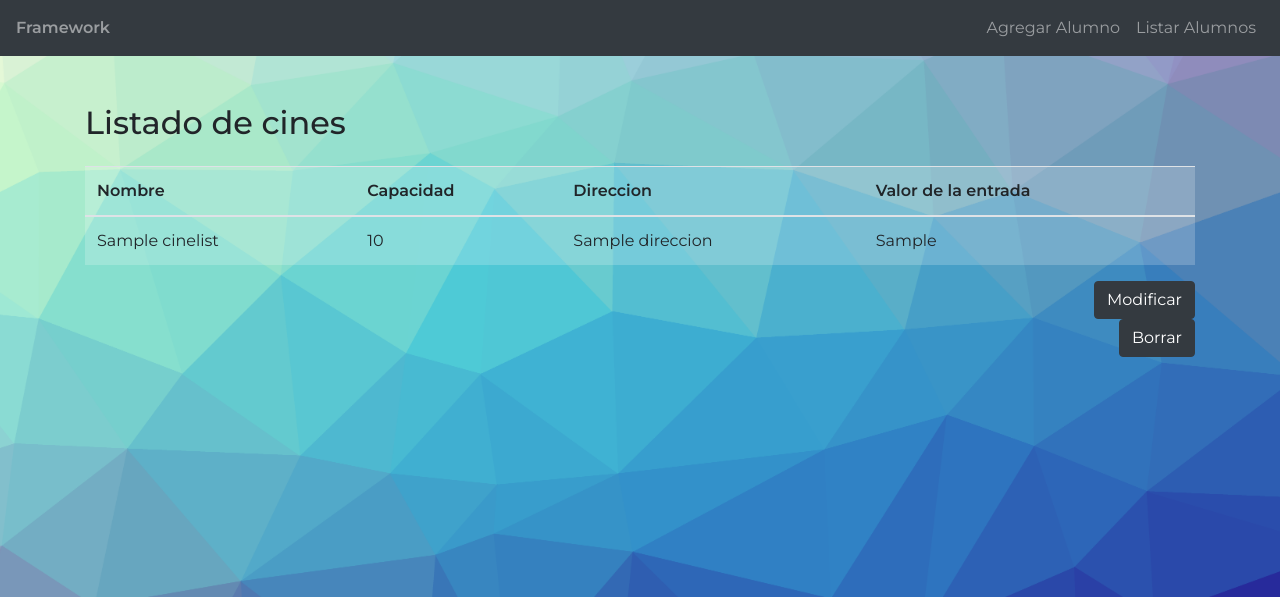
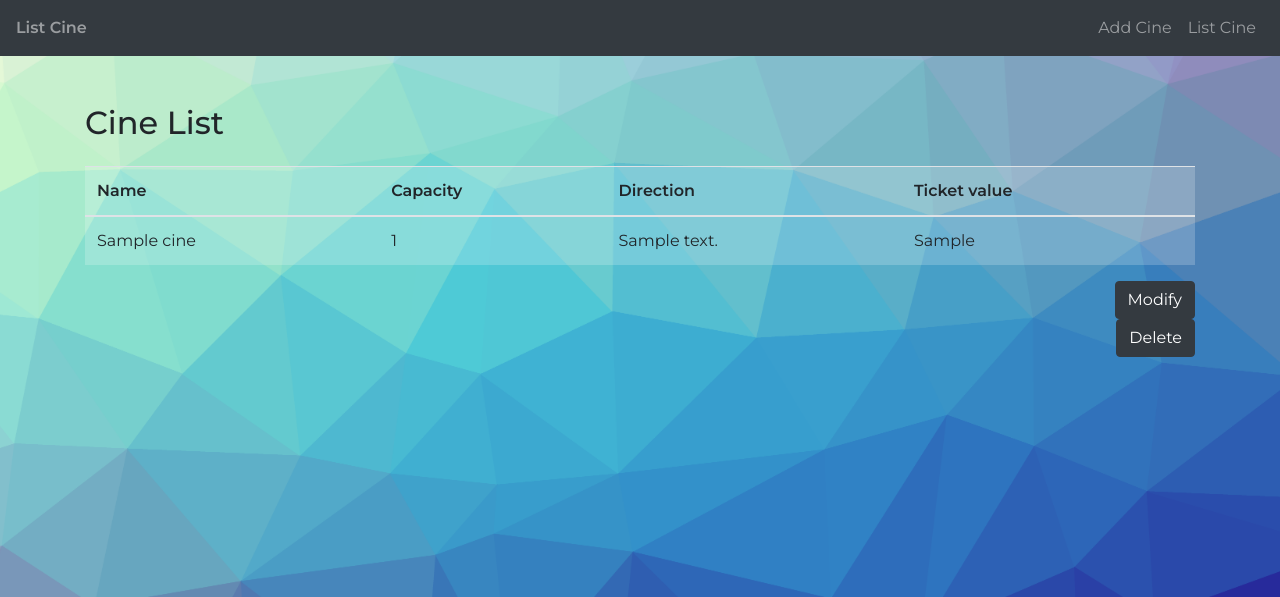
Before and after one commit to gonmp/MoviePass, a PHP site: template Views/cine-list.php in a window 1280 px wide. Shown: the top 597 px of the page. Run offline with PHP 8.4, Linux system fonts and the light colour scheme; the template is opened without the code that fills it: most values are stand-ins (such as "Sample title", 1, 10 or a date in 2020); some libraries are stand-ins or nearby versions.

Commit message:
2do intento de merge

```diff
--- a/Views/cine-list.php
+++ b/Views/cine-list.php
@@ -4,24 +4,24 @@
 <main class="py-5">
      <section id="listado" class="mb-5">
           <div class="container">
-               <h2 class="mb-4">Listado de cines</h2>
+               <h2 class="mb-4">Cine List</h2>
                <table class="table bg-light-alpha">
                     <thead>
-                         <th>Nombre</th>
-                         <th>Capacidad</th>
-                         <th>Direccion</th>
-                         <th>Valor de la entrada</th>
+                         <th>Name</th>
+                         <th>Capacity</th>
+                         <th>Direction</th>
+                         <th>Ticket value</th>
                     </thead>
                     <tbody>
                          <?php
-                              foreach($cinelist as $cine)
+                              foreach($cineList as $cine)
                               {
                                    ?>
                                         <tr>
-                                             <td><?php echo $cine->getNombreCine() ?></td>
-                                             <td><?php echo $cine->getCapacidadTotal() ?></td>
-                                             <td><?php echo $cine->getDireccion() ?></td>
-                                             <td><?php echo $cine->getValorEntrada() ?></td>
+                                             <td><?php echo $cine->getName() ?></td>
+                                             <td><?php echo $cine->getTotalCapacity() ?></td>
+                                             <td><?php echo $cine->getAddress() ?></td>
+                                             <td><?php echo $cine->getTicketValue() ?></td>
                                         </tr>
                                    <?php
                               }
@@ -29,8 +29,8 @@
                          </tr>
                     </tbody>
                 </table>
-                <button type="submit" name="button" class="btn btn-dark ml-auto d-block">Modificar</button>
-                <button type="submit" name="button" class="btn btn-dark ml-auto d-block">Borrar</button>
+                <button type="submit" name="button" class="btn btn-dark ml-auto d-block">Modify</button>
+                <button type="submit" name="button" class="btn btn-dark ml-auto d-block">Delete</button>
         </div>
     </section>
 </main>
--- a/Views/header.php
+++ b/Views/header.php
@@ -9,6 +9,6 @@
      <link rel="stylesheet" type="text/css" href="<?php echo CSS_PATH ?>bootstrap.min.css">
      <link rel="stylesheet" type="text/css" href="<?php echo CSS_PATH ?>estilos.css">
 
-     <title>Framework Example</title>
+     <title>Movie Pass</title>
 </head>
 <body>
--- a/Views/nav.php
+++ b/Views/nav.php
@@ -1,13 +1,13 @@
 <nav class="navbar navbar-expand-lg  navbar-dark bg-dark">
      <span class="navbar-text">
-          <strong>Framework</strong>
+          <strong>List Cine</strong>
      </span>
      <ul class="navbar-nav ml-auto">
           <li class="nav-item">
-               <a class="nav-link" href="<?php echo FRONT_ROOT ?>Student/ShowAddView">Agregar Alumno</a>
+               <a class="nav-link" href="<?php echo FRONT_ROOT ?>Cine/ShowAddView">Add Cine</a>
           </li>
           <li class="nav-item">
-               <a class="nav-link" href="<?php echo FRONT_ROOT ?>Student/ShowListView">Listar Alumnos</a>
+               <a class="nav-link" href="<?php echo FRONT_ROOT ?>Cine/ShowListView">List Cine</a>
           </li>
      </ul>
 </nav>
```
Also changed, not shown: DAO/CineDAO.php (+6 -5 lines), Data/cines.json (added, +14 -0 lines), Models/Cine.php (+8 -54 lines), Views/cine-add.php (renamed from Views/cine-alta.php, +11 -11 lines), Views/cine-modificar.php (deleted), Views/cine-modify.php (added).
